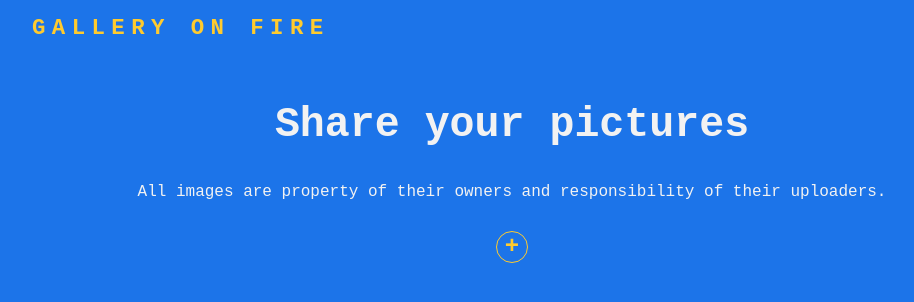
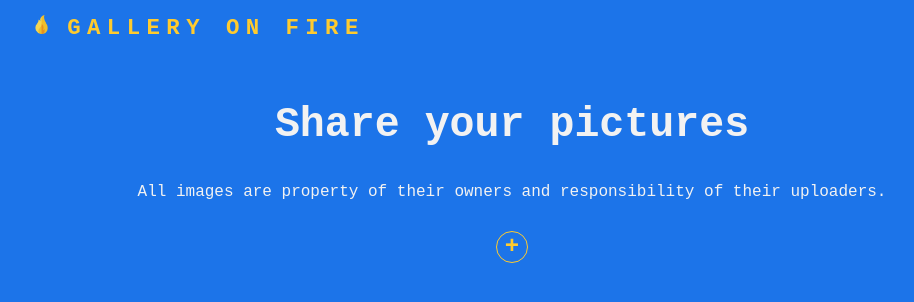
Before and after one commit to michgonch/galleryonfire, a React (Create React App) app: page / in a window 1280 px wide. Shown: the top 302 px of the page, without its empty margins (128-1042 px from the left). Built offline with nearby package versions, Linux system fonts and the light colour scheme; no server answers; the database is empty; a web font is replaced by a local one.

Commit message:
Add logo

```diff
--- a/src/components/Title.js
+++ b/src/components/Title.js
@@ -3,7 +3,10 @@ import React from 'react';
 const Title = () => {
   return (
     <div className="title">
-      <h1>Gallery on Fire</h1>
+      <h1>
+        <img src="/logo512.png" alt="logo" />
+        Gallery on Fire
+      </h1>
       <h2>Share your pictures</h2>
       <p>All images are property of their owners and responsibility of their uploaders.</p>
     </div>
--- a/src/index.css
+++ b/src/index.css
@@ -22,6 +22,10 @@ body{
   letter-spacing: 0.4rem;
   font-weight: bold;
   text-transform: uppercase;
+}
+.title h1 img{
+  height: 1.2rem;
+  margin-right: 1rem;
 }
 .title h2, .title p{
   text-align: center;
```
